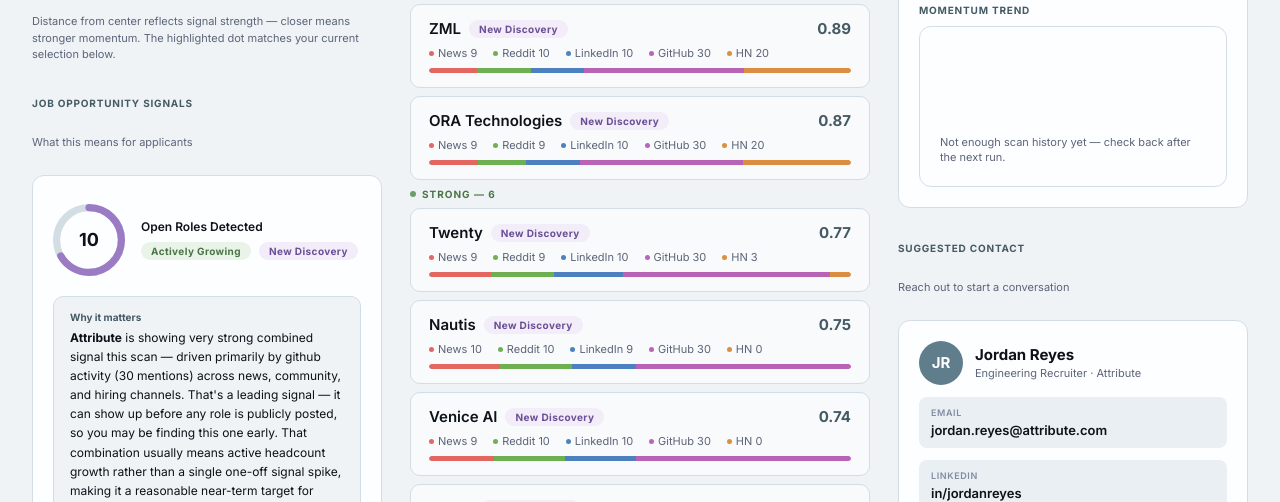
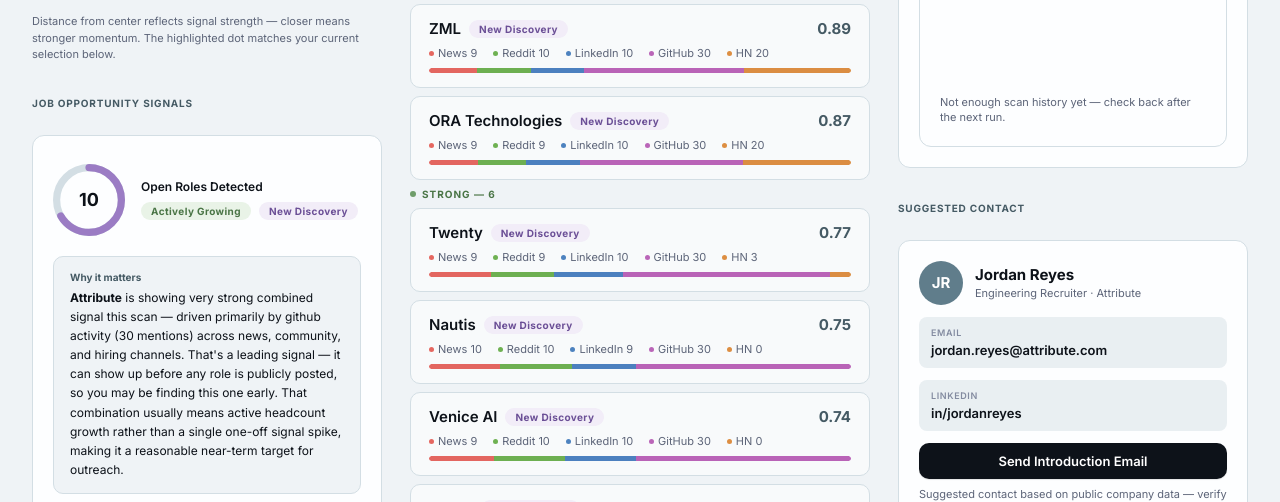
Before and after one commit to keiperk/opportunity-radar, a plain HTML site: page index.html in a window 1280 px wide. Shown: the part 598-1100 px from the top of the page. Drawn offline with Linux system fonts and the light colour scheme; no server answers.

Commit message:
Drop widget subtitles on main page to match detail page exactly
Job Opportunity Signals, Company Inspector, and Suggested Contact had
a second subtitle line that gave them a much bigger, uneven gap to
their box (26px) than every subtitle-less title elsewhere (~10px).
Removed all three subtitles — they were generic/redundant given the
box content right below — so every widget title on both pages is now
a plain single-line heading with identical, tight spacing.

Also removes now-fully-unused .card-header/.card-subtitle/.widget-
subtitle CSS.

```diff
--- a/index.html
+++ b/index.html
@@ -76,7 +76,6 @@
         <p class="radar-caption">Distance from center reflects signal strength — closer means stronger momentum. The highlighted dot matches your current selection below.</p>
 
         <h3 class="section-label">Job Opportunity Signals</h3>
-        <p class="card-subtitle widget-subtitle">What this means for applicants</p>
         <div class="job-signals-card">
           <div class="gauge-row">
             <div class="gauge-visual">
@@ -114,7 +113,6 @@
       <!-- Right: Company Inspector + Suggested Contact -->
       <aside class="right-rail" aria-label="Company detail">
         <h3 class="section-label">Company Inspector</h3>
-        <p class="card-subtitle widget-subtitle">Selected from Ranked Company Signal Strength</p>
         <div class="inspector-card">
           <div class="inspector-title-row" style="margin-top: 0;">
             <h2 class="inspector-company-name" id="inspector-name">—</h2>
@@ -137,7 +135,6 @@
         </div>
 
         <h3 class="section-label">Suggested Contact</h3>
-        <p class="card-subtitle widget-subtitle">Reach out to start a conversation</p>
         <div class="contact-card">
           <div class="contact-person-row" style="margin-top: 0;">
             <div class="contact-avatar">JR</div>
--- a/styles.css
+++ b/styles.css
@@ -285,12 +285,6 @@
 
 .fallback-banner[hidden] { display: none; }
 
-.card-header {
-  display: flex;
-  flex-direction: column;
-  gap: 2px;
-}
-
 .card-eyebrow {
   font-size: 11px;
   font-weight: 700;
@@ -299,17 +293,6 @@
   color: var(--accent-deep);
 }
 
-.card-subtitle {
-  margin: 0;
-  font-size: 11px;
-  font-weight: 400;
-  color: var(--text-secondary);
-}
-
-/* Card-subtitle used as a second line under an "outside" widget title
-   (section-label), rather than inside a card-header — needs its own
-   bottom margin to separate it from the box that follows. */
-.widget-subtitle { margin-bottom: 10px; }
 
 .divider {
   margin: 12px 0;
```
